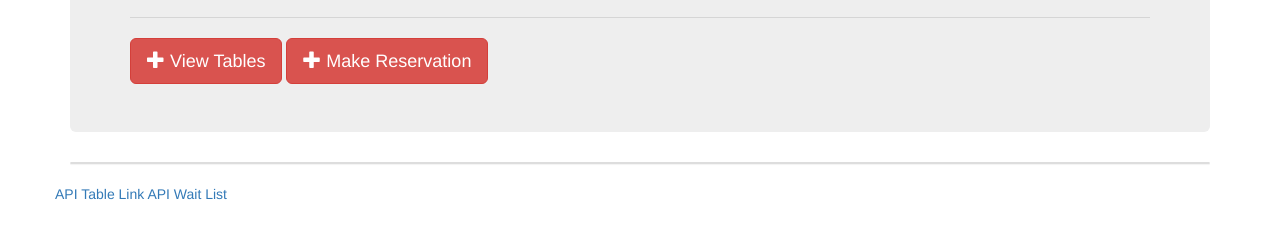
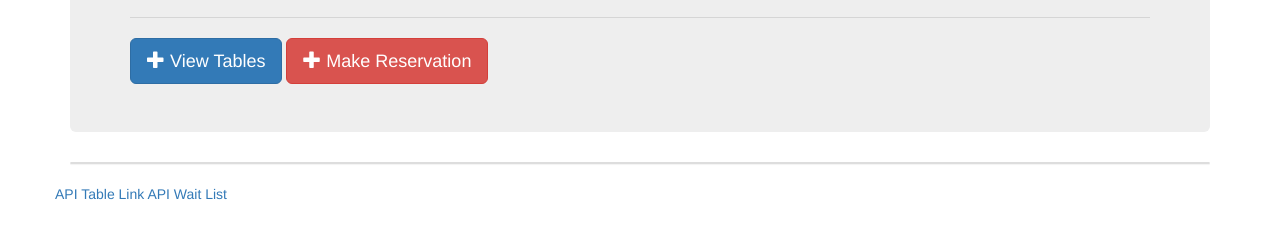
Before and after one commit to FoxMessenger/hot-restaurant, a website: page index.html in a window 1280 px wide. Shown: the part 187-426 px from the top of the page. Drawn offline with nearby package versions, Linux system fonts and the light colour scheme.

Commit message:
changed button color

```diff
--- a/index.html
+++ b/index.html
@@ -12,7 +12,7 @@
       <h3>We only have 5 tables! Book your seat before they are all gone!</h3>
       <hr>
 
-      <a href="/add"><button type="button" class="btn btn-danger btn-lg"><span class="glyphicon glyphicon-plus"></span> View Tables</button></a>
+      <a href="/add"><button type="button" class="btn btn-primary btn-lg"><span class="glyphicon glyphicon-plus"></span> View Tables</button></a>
 
       <a href="/add"><button type="submit" class="btn btn-danger btn-lg"><span class="glyphicon glyphicon-plus"></span> Make Reservation</button></a>
     </div>
```
